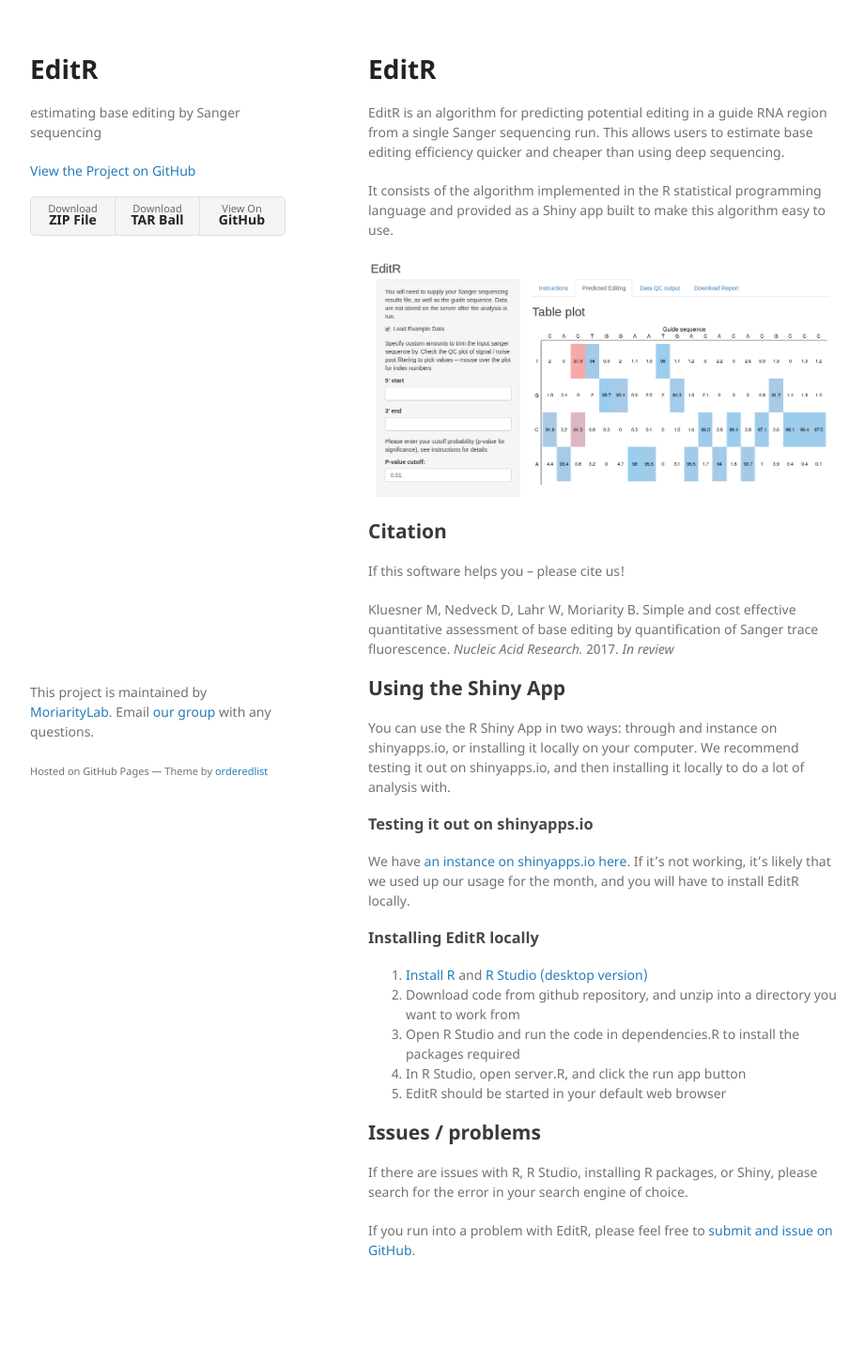
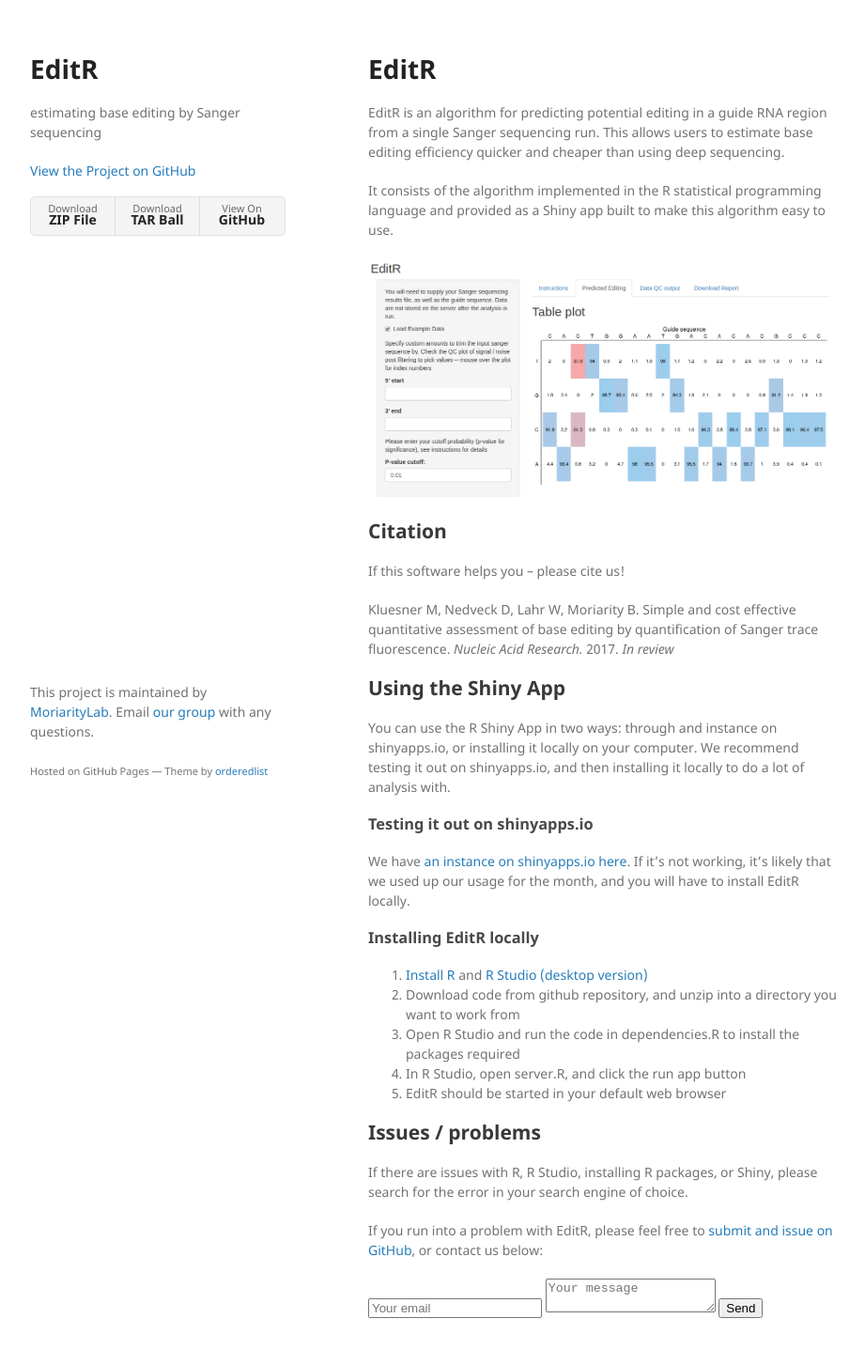
Before and after one commit to MoriarityLab/EditR, a Jekyll site: the page built from docs/index.md, in a window 1280 px wide. Shown: the whole page at 94% size, without its empty margins (178-1099 px from the left). Built offline with Jekyll 4.4.1, drawn with Linux system fonts in a browser that asks for light colours; our own code applies the rules of GitHub Pages for plain Markdown files; before the commit the page ends 1411 px from its top, so only the background shows below that.

Commit message:
trying out formspree contact form

```diff
--- a/docs/index.md
+++ b/docs/index.md
@@ -53,4 +53,10 @@
 
 If there are issues with R, R Studio, installing R packages, or Shiny, please search for the error in your search engine of choice.
 
-If you run into a problem with EditR, please feel free to [submit and issue on GitHub](https://github.com/MoriarityLab/EditR/issues).
+If you run into a problem with EditR, please feel free to [submit and issue on GitHub](https://github.com/MoriarityLab/EditR/issues), or contact us below:
+
+<form method="POST" action="http://formspree.io/baseeditr@gmail.com">
+  <input type="email" name="email" placeholder="Your email">
+  <textarea name="message" placeholder="Your message"></textarea>
+  <button type="submit">Send</button>
+</form>
```
